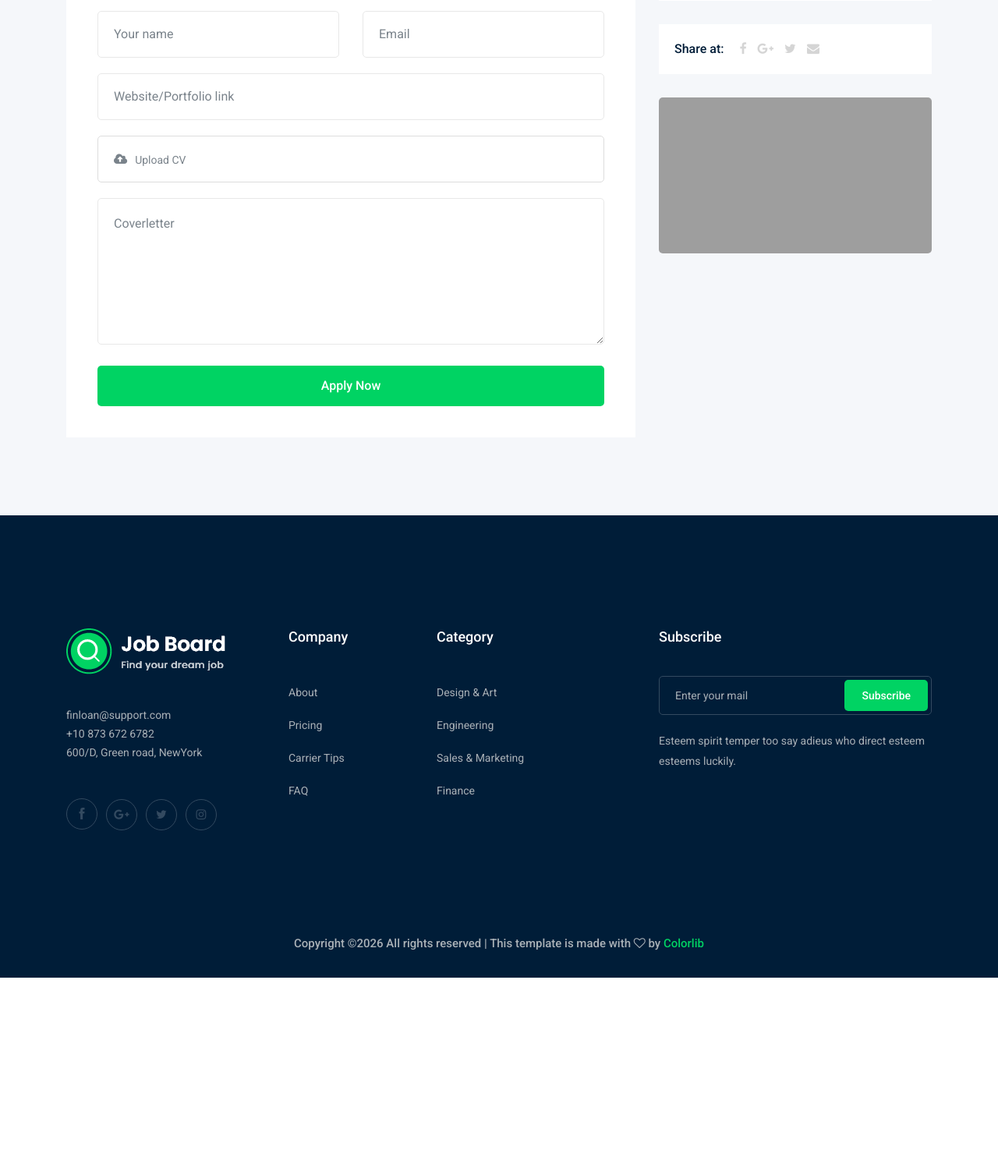
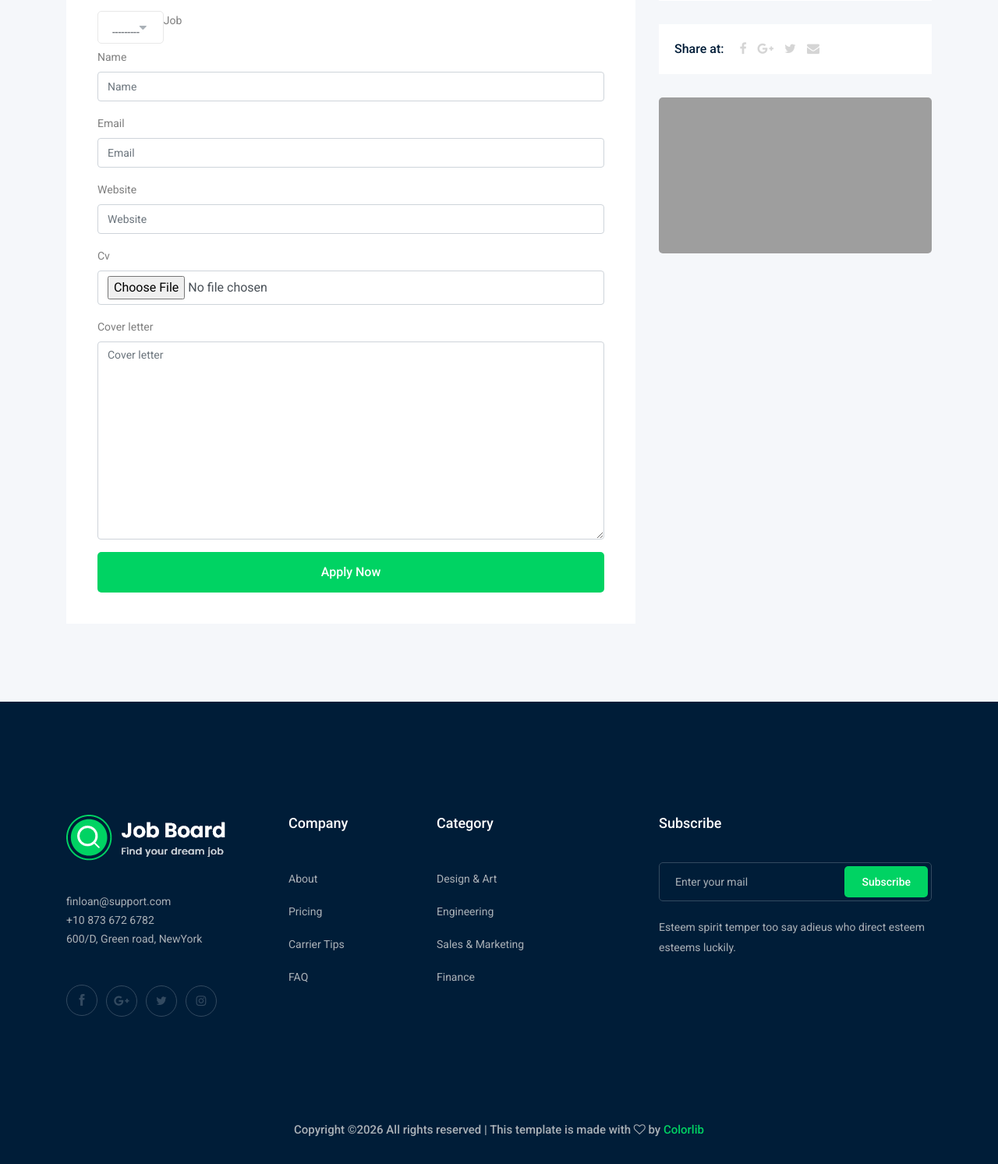
Before and after one commit to mahabed2023-png/django_job_borad, a Django app: template job/templates/job/job_detail.html in a window 1280 px wide. Shown: the part 772-2265 px from the top of the page at 78% size. Before the commit the page ends 2026 px from the top, so only its background shows below. Run offline with Django 5.2, Linux system fonts and the light colour scheme; the template is opened without the code that fills it: values that come from a table or form of the project are taken from there, others are empty; a map, chart or similar area stays blank; parts of the project's set-up code (start-up, migrations or seed data) failed here and were passed over; some libraries are stand-ins or nearby versions; grey boxes are pictures that could not be loaded.

Commit message:
new modified

```diff
--- a/job/admin.py
+++ b/job/admin.py
@@ -2,8 +2,10 @@ from django.contrib import admin
 
 # Register your models here.
 
-from .models import job , Category
+from .models import job , Category , Apply
 
 admin.site.register(job)
 
 admin.site.register(Category)
+
+admin.site.register(Apply)
--- /dev/null
+++ b/job/form.py
@@ -0,0 +1,8 @@
+from django import forms
+
+from .models import Apply
+
+class ApplyForm(forms.ModelForm):
+    class Meta:
+        model = Apply
+        fields = ['job','name','email','website','cv','cover_letter']
--- a/job/models.py
+++ b/job/models.py
@@ -49,3 +49,22 @@ class Category(models.Model):
 
     def __str__(self):
         return self.name
+
+
+
+
+
+
+class Apply(models.Model):
+    job = models.ForeignKey(job,related_name='apply_job' , on_delete=models.CASCADE)
+    name = models.CharField(max_length=50)
+    email = models.EmailField(max_length=254)
+    website = models.URLField(max_length=200)
+    cv = models.FileField(upload_to='apply/')
+    cover_letter = models.TextField(max_length=500)
+    created_at = models.DateTimeField(auto_now=True)
+
+
+
+    def __str__(self):
+        return self.name
--- a/job/templates/job/job_detail.html
+++ b/job/templates/job/job_detail.html
@@ -1,5 +1,5 @@
 {% extends 'base.html' %}
-
+{% load bootstrap4 %}
 {% block body %}
     <!-- bradcam_area  -->
     <div class="bradcam_area bradcam_bg_1">
@@ -52,46 +52,12 @@
                     </div>
                     <div class="apply_job_form white-bg">
                         <h4>Apply for the job</h4>
-                        <form action="#">
-                            <div class="row">
-                                <div class="col-md-6">
-                                    <div class="input_field">
-                                        <input type="text" placeholder="Your name">
-                                    </div>
-                                </div>
-                                <div class="col-md-6">
-                                    <div class="input_field">
-                                        <input type="text" placeholder="Email">
-                                    </div>
-                                </div>
-                                <div class="col-md-12">
-                                    <div class="input_field">
-                                        <input type="text" placeholder="Website/Portfolio link">
-                                    </div>
-                                </div>
-                                <div class="col-md-12">
-                                    <div class="input-group">
-                                        <div class="input-group-prepend">
-                                          <button type="button" id="inputGroupFileAddon03"><i class="fa fa-cloud-upload" aria-hidden="true"></i>
-                                          </button>
-                                        </div>
-                                        <div class="custom-file">
-                                          <input type="file" class="custom-file-input" id="inputGroupFile03" aria-describedby="inputGroupFileAddon03">
-                                          <label class="custom-file-label" for="inputGroupFile03">Upload CV</label>
-                                        </div>
-                                      </div>
-                                </div>
-                                <div class="col-md-12">
-                                    <div class="input_field">
-                                        <textarea name="#" id="" cols="30" rows="10" placeholder="Coverletter"></textarea>
-                                    </div>
-                                </div>
-                                <div class="col-md-12">
-                                    <div class="submit_btn">
-                                        <button class="boxed-btn3 w-100" type="submit">Apply Now</button>
-                                    </div>
-                                </div>
-                            </div>
+                        <form  method="POST" enctype="multipart/form-data">
+                            {% csrf_token %}
+                            {% bootstrap_form form1 %}
+                            {% buttons %}
+                                <button class="boxed-btn3 w-100" type="submit">Apply Now</button>
+                            {% endbuttons %}
                         </form>
                     </div>
                 </div>
--- a/project/settings.py
+++ b/project/settings.py
@@ -41,6 +41,7 @@ INSTALLED_APPS = [
 
     #my App
     'job',
+    'bootstrap4',
 
 ]
 
```
Also changed, not shown: job/views.py (+11 -2 lines), db.sqlite3, job/migrations/0001_initial.py, job/migrations/0002_job_job_type.py (deleted), job/migrations/0003_job_description.py (deleted), job/migrations/0004_job_puplished_at.py (deleted), job/migrations/0005_job_experience_job_salary_job_vacancy.py (deleted), job/migrations/0006_category_job_category.py (deleted), job/migrations/0007_job_image.py (deleted), job/migrations/0008_job_slug_alter_job_image.py (deleted), 1 other file.
